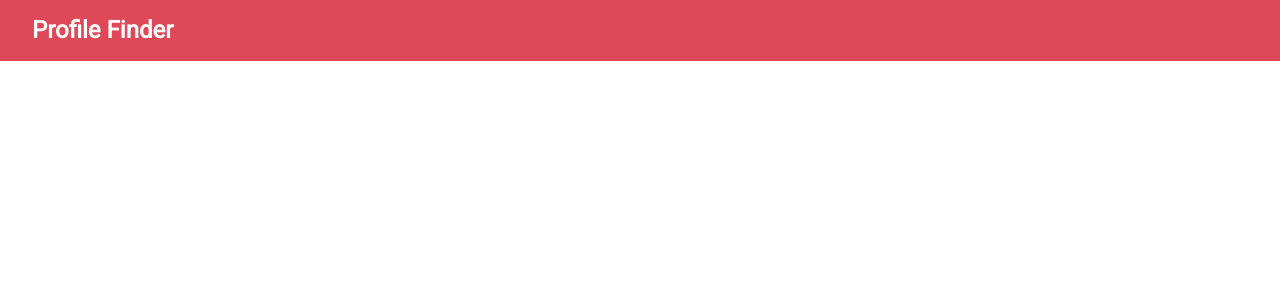
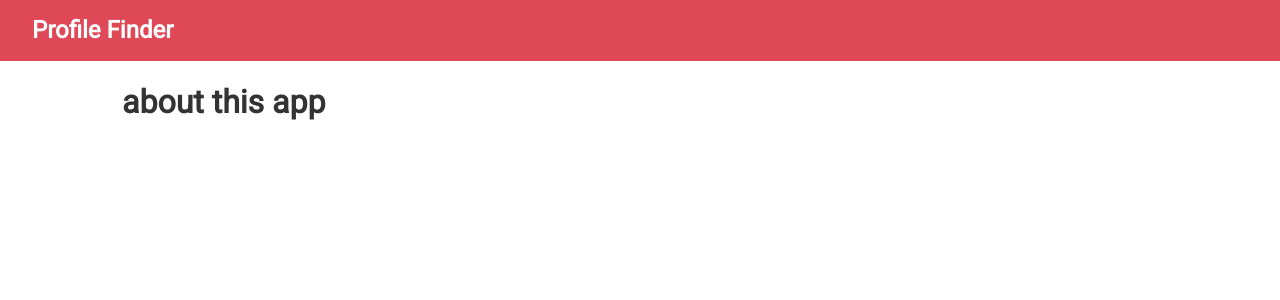
Before and after one commit to alperenozil/person-finder, a React (Create React App) app: page /about in a window 1280 px wide. Shown: the top 300 px of the page. Built offline with nearby package versions, Linux system fonts and the light colour scheme.

Commit message:
about.js is added

```diff
--- a/src/App.js
+++ b/src/App.js
@@ -3,6 +3,7 @@ import { BrowserRouter as Router, Switch, Route} from 'react-router-dom'
 import Navbar from "./components/layout/Navbar"
 import Users from "./components/users/Users"
 import Search from "./components/users/Search"
+import About from "./components/pages/About"
 import './App.css';
 import axios from 'axios';
 
@@ -31,14 +32,11 @@ class App extends Component {
         <Switch>
           <Route exact path='/' render={props=>(
             <Fragment>
+              <Search searchUsers={this.searchUsers}></Search>
               <Users loading={this.state.loading} users={this.state.users}></Users>
             </Fragment>
           )}></Route>
-          <Route exact path='/alperen' render={props=>(
-            <Fragment>
-              <Search searchUsers={this.searchUsers}></Search>
-            </Fragment>
-          )}></Route>
+          <Route exact path='/about' component={About}></Route>
         </Switch>
         </div>
       </div>
--- /dev/null
+++ b/src/components/pages/About.js
@@ -0,0 +1,11 @@
+import React, { Fragment } from 'react'
+
+export const About = () => {
+    return (
+        <Fragment>
+            <h1>about this app</h1>
+        </Fragment>
+    )
+}
+
+export default About
```
